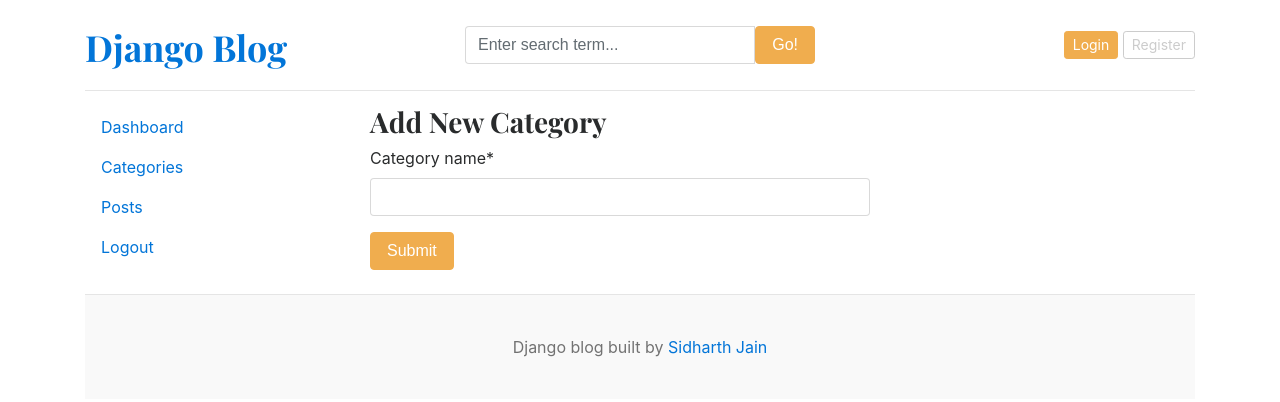
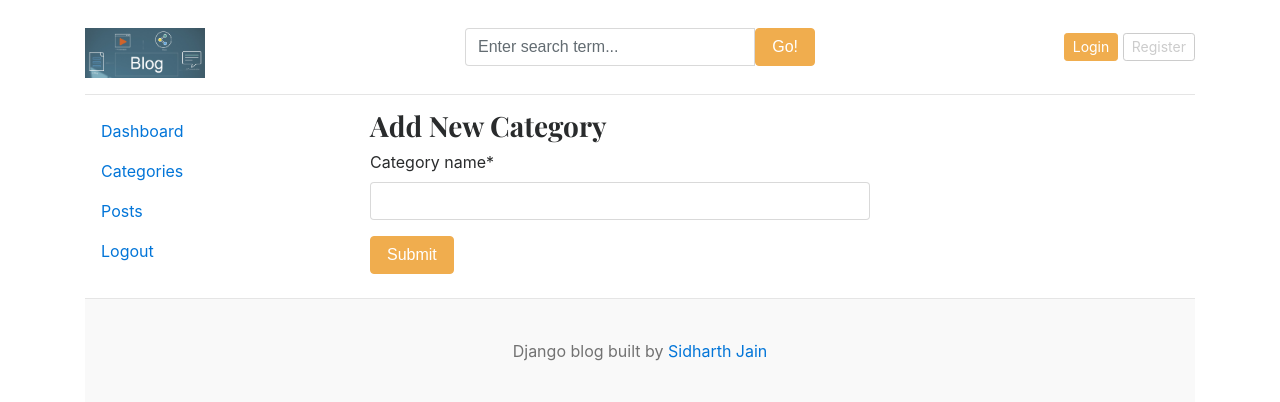
Before and after one commit to paras9sid/blog_live_project, a Django app: a page that uses templates/base.html in a window 1280 px wide. Shown: the top 402 px of the page. Run offline with Django 5.2, Linux system fonts and the light colour scheme; data that the repository does not hold is empty; some libraries are stand-ins or nearby versions.

Commit message:
static image updated,crud func all checked

```diff
--- a/blog_app/views.py
+++ b/blog_app/views.py
@@ -14,7 +14,7 @@ def posts_by_category(request,pk):
 
 
     # fetch the post belong to id/pk of category
-    posts = Blog.objects.filter(status='Published', category=pk)
+    posts = Blog.objects.filter(status='Published', category=pk).order_by('-updated_at')
     # return HttpResponse(posts) working checked - status check in admin category
 
 
--- a/templates/base.html
+++ b/templates/base.html
@@ -19,7 +19,7 @@
         <header class="blog-header py-3">
             <div class="row flex-nowrap justify-content-between align-items-center">
             <div class="col-4 pt-1">
-                <a class="blog-header-logo text-dark" href="/">Django Blog</a>
+                <a class="blog-header-logo text-dark" href="/"><img src="{% static 'images/blog.jpg' %}" style="height:50px; width:120px;" alt="blog_logo_image" srcset=""></a>
             </div>
 
             <div class="col-4">
```
Also changed, not shown: blog_main/static/images/blog.jpg (added).
